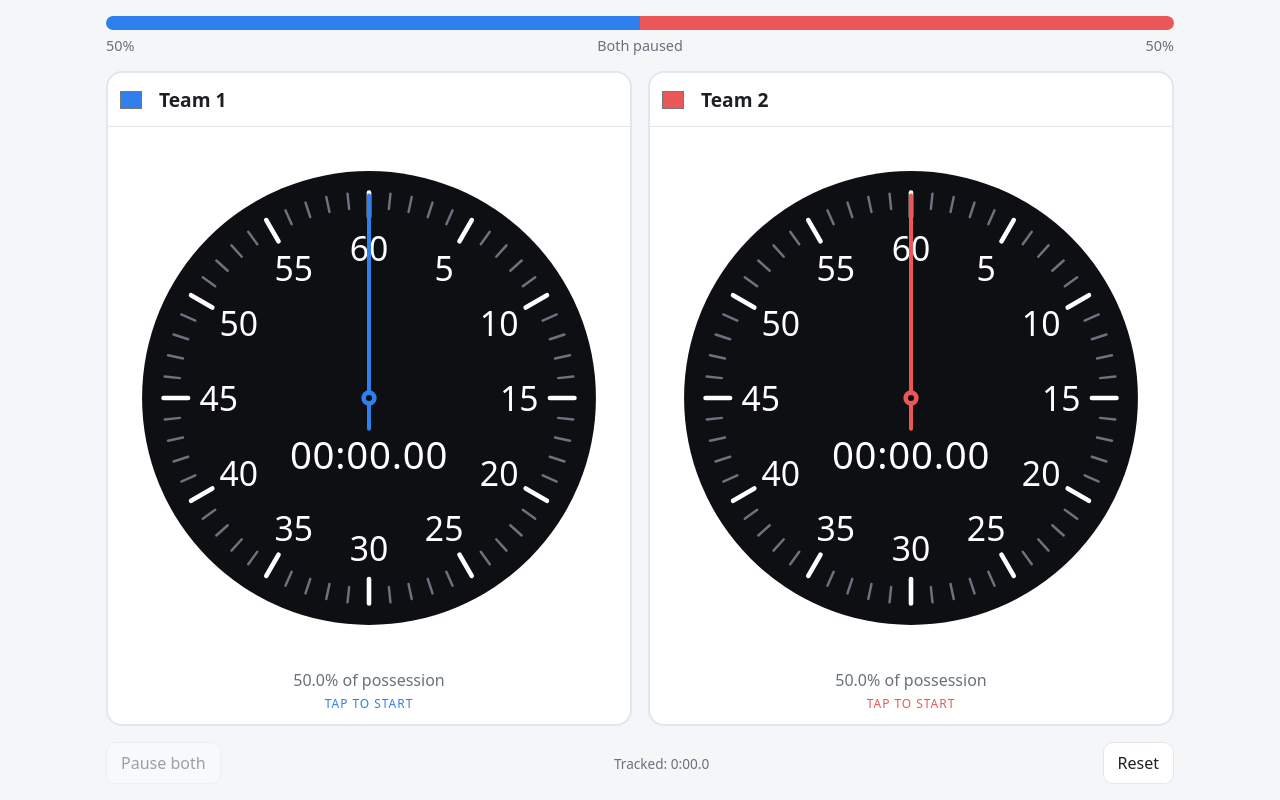
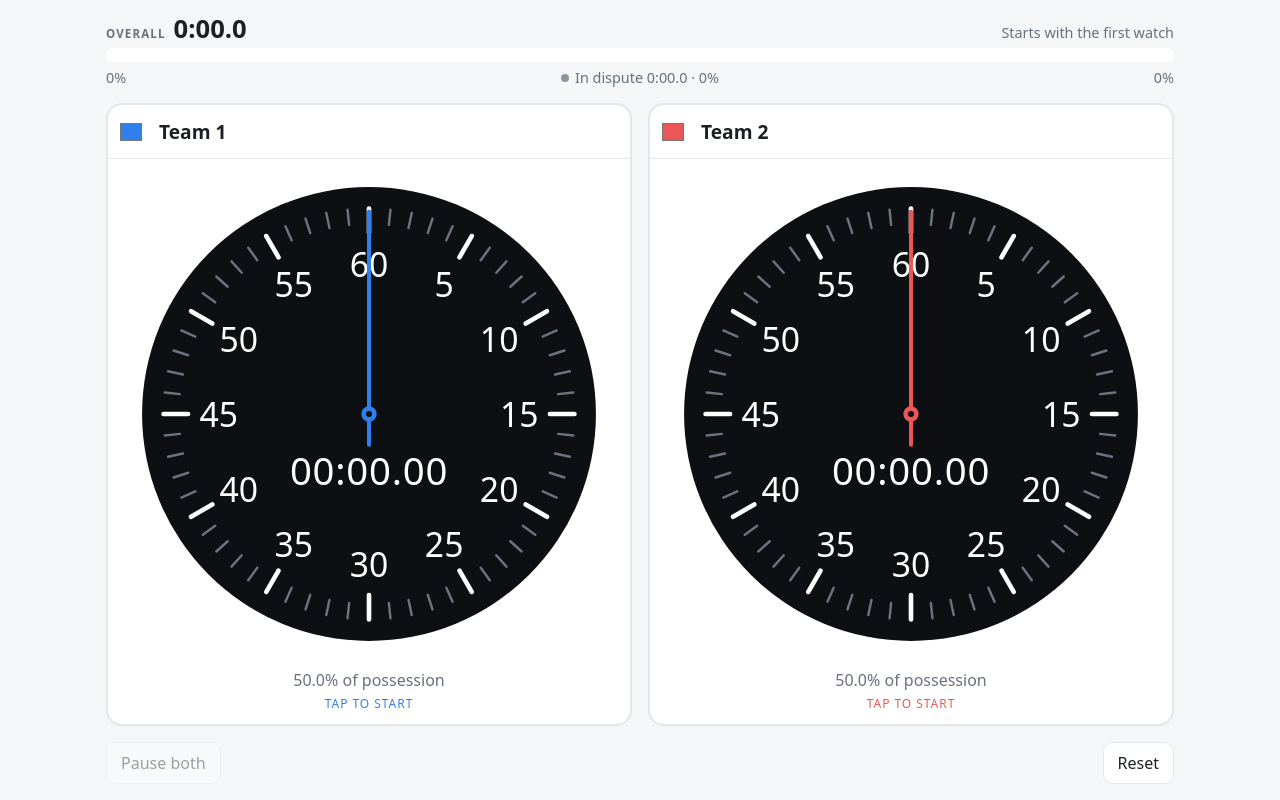
Before and after one commit to dbuddyamaya/stopwatchapp, a Svelte app: page / in a window 1280 px wide. Built offline with nearby package versions, Linux system fonts and the light colour scheme.

Commit message:
One-screen layout and overall timer

```diff
--- a/index.html
+++ b/index.html
@@ -3,10 +3,10 @@
   <head>
     <meta charset="UTF-8" />
     <meta name="viewport" content="width=device-width, initial-scale=1, viewport-fit=cover" />
-    <meta name="theme-color" content="#111418" />
+    <meta name="theme-color" content="#f4f6f8" />
     <meta name="apple-mobile-web-app-capable" content="yes" />
     <meta name="mobile-web-app-capable" content="yes" />
-    <meta name="apple-mobile-web-app-status-bar-style" content="black-translucent" />
+    <meta name="apple-mobile-web-app-status-bar-style" content="default" />
     <meta name="apple-mobile-web-app-title" content="Possession" />
     <title>Possession Clock</title>
     <link rel="icon" href="/favicon.svg" type="image/svg+xml" />
--- a/src/App.svelte
+++ b/src/App.svelte
@@ -10,7 +10,8 @@
       { name: 'Team 2', color: '#eb5757', accumulated: 0 }
     ],
     running: null, // index of the team whose clock is running, or null
-    startedAt: null // Date.now() when the running clock last started
+    startedAt: null, // Date.now() when the running clock last started
+    overallStart: null // when the first team watch was started; runs until Reset
   });
 
   function load() {
@@ -19,10 +20,17 @@
       if (raw) {
         const saved = JSON.parse(raw);
         if (Array.isArray(saved.teams) && saved.teams.length === 2) {
+          let overallStart = saved.overallStart ?? null;
+          // Older saves had no overall timer: start it so far no time counts as disputed.
+          const tracked = saved.teams[0].accumulated + saved.teams[1].accumulated;
+          if (overallStart === null && (tracked > 0 || saved.running !== null)) {
+            overallStart = (saved.running !== null ? saved.startedAt : Date.now()) - tracked;
+          }
           return {
             teams: saved.teams,
             running: saved.running ?? null,
-            startedAt: saved.startedAt ?? null
+            startedAt: saved.startedAt ?? null,
+            overallStart
           };
         }
       }
@@ -54,8 +62,18 @@
 
   let times = $derived([elapsed(0), elapsed(1)]);
   let total = $derived(times[0] + times[1]);
+  // Possession split between the two teams (shown on each card)
   let pct = $derived(
     total > 0 ? [(times[0] / total) * 100, (times[1] / total) * 100] : [50, 50]
+  );
+  // Overall timer: everything since the first watch started. Whatever isn't
+  // either team's time is time the ball was in dispute.
+  let overall = $derived(state.overallStart ? Math.max(0, now - state.overallStart) : 0);
+  let disputed = $derived(Math.max(0, overall - total));
+  let share = $derived(
+    overall > 0
+      ? [(times[0] / overall) * 100, (disputed / overall) * 100, (times[1] / overall) * 100]
+      : [0, 0, 0]
   );
 
   function stopRunning() {
@@ -77,6 +95,7 @@
       stopRunning();
       state.running = i;
       state.startedAt = Date.now();
+      if (!state.overallStart) state.overallStart = state.startedAt;
       now = state.startedAt;
     }
     if (navigator.vibrate) navigator.vibrate(30);
@@ -145,20 +164,32 @@
 
 <main>
   <header>
-    <div class="bar" aria-label="Possession share">
-      <div class="seg" style="width:{pct[0]}%; background:{state.teams[0].color}"></div>
-      <div class="seg" style="width:{pct[1]}%; background:{state.teams[1].color}"></div>
-    </div>
-    <div class="bar-labels">
-      <span>{pct[0].toFixed(0)}%</span>
-      <span class="status">
-        {#if state.running === null}
-          Both paused
+    <div class="overall-row">
+      <span class="overall">
+        <span class="overall-label">Overall</span>
+        <span class="overall-time">{format(overall)}</span>
+      </span>
+      <span class="status" class:dispute={state.overallStart && state.running === null}>
+        {#if !state.overallStart}
+          Starts with the first watch
+        {:else if state.running === null}
+          Ball in dispute
         {:else}
           {state.teams[state.running].name} in possession
         {/if}
       </span>
-      <span>{pct[1].toFixed(0)}%</span>
+    </div>
+    <div class="bar" aria-label="Share of overall time">
+      <div class="seg" style="width:{share[0]}%; background:{state.teams[0].color}"></div>
+      <div class="seg" style="width:{share[1]}%; background:var(--dispute, #8b95a1)"></div>
+      <div class="seg" style="width:{share[2]}%; background:{state.teams[1].color}"></div>
+    </div>
+    <div class="bar-labels">
+      <span>{share[0].toFixed(0)}%</span>
+      <span class="dispute-label">
+        <span class="dot"></span>In dispute {format(disputed)} · {share[1].toFixed(0)}%
+      </span>
+      <span>{share[2].toFixed(0)}%</span>
     </div>
   </header>
 
@@ -199,7 +230,6 @@
     <button class="secondary" onclick={stopRunning} disabled={state.running === null}>
       Pause both
     </button>
-    <span class="total">Tracked: {format(total)}</span>
     <button class="secondary" onclick={reset}>Reset</button>
   </footer>
 </main>
@@ -237,8 +267,53 @@
     color: var(--muted);
     font-variant-numeric: tabular-nums;
   }
+  .overall-row {
+    display: flex;
+    align-items: baseline;
+    justify-content: space-between;
+    gap: 10px;
+    margin-bottom: 6px;
+  }
+  .overall {
+    display: flex;
+    align-items: baseline;
+    gap: 8px;
+  }
+  .overall-label {
+    font-size: 0.72rem;
+    font-weight: 600;
+    letter-spacing: 0.1em;
+    text-transform: uppercase;
+    color: var(--muted);
+  }
+  .overall-time {
+    font-size: 1.6rem;
+    font-weight: 600;
+    font-variant-numeric: tabular-nums;
+    line-height: 1;
+  }
   .status {
-    text-align: center;
+    font-size: 0.9rem;
+    color: var(--muted);
+    text-align: right;
+    white-space: nowrap;
+    overflow: hidden;
+    text-overflow: ellipsis;
+  }
+  .status.dispute {
+    color: var(--text);
+    font-weight: 600;
+  }
+  .dispute-label {
+    display: inline-flex;
+    align-items: center;
+    gap: 6px;
+  }
+  .dot {
+    width: 8px;
+    height: 8px;
+    border-radius: 50%;
+    background: var(--dispute, #8b95a1);
   }
 
   .teams {
@@ -331,6 +406,15 @@
     gap: 4px;
     padding: 0 8px 12px;
   }
+  .clock:focus,
+  .info:focus {
+    outline: none;
+  }
+  .clock:focus-visible {
+    outline: 3px solid var(--team);
+    outline-offset: -3px;
+    border-radius: 12px;
+  }
   .clock:active .dial {
     transform: scale(0.98);
   }
@@ -389,12 +473,6 @@
     justify-content: space-between;
     gap: 8px;
   }
-  .total {
-    font-size: 0.85rem;
-    text-align: center;
-    color: var(--muted);
-    font-variant-numeric: tabular-nums;
-  }
   .secondary {
     background: var(--surface);
     border: 1px solid var(--border);
```
